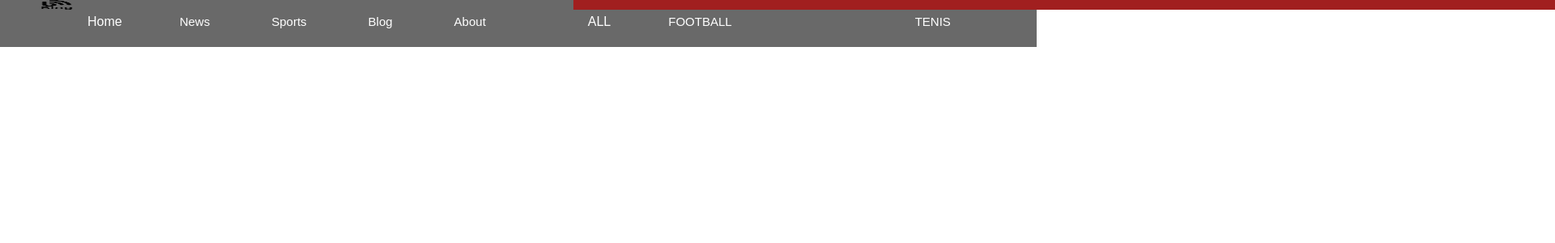
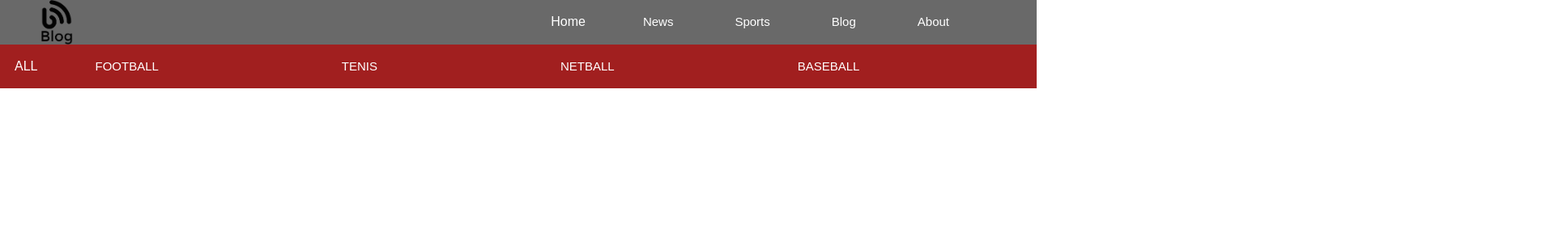
Before and after one commit to Marks-Spencer20/Blog-Project, a React (Create React App) app: page /Football in a window 1280 px wide. Shown: the top 300 px of the page at 81% size, 1920 px wide, since content can reach past the window. Built offline with nearby package versions, Linux system fonts and the light colour scheme.

Commit message:
little change

```diff
--- a/src/routes/Football.js
+++ b/src/routes/Football.js
@@ -7,10 +7,9 @@ const Football = () => {
   return (
 
 
-    <div className='container'>
+    <div >
          <Navbar/>
          <SportsNavbar/>
-       <h1>football</h1>
     </div>
   )
 }
--- a/src/routes/Sports.js
+++ b/src/routes/Sports.js
@@ -18,9 +18,9 @@ const Sports = () => {
   <img src={pic1} alt='pic1' className='pic1' width='250px'/>
   </div>
   <div className='heading'>
-    <h1>
+    <h5>
       hello Markss
-    </h1>
+    </h5>
   </div>
 </div>
 export default Sports;
```
